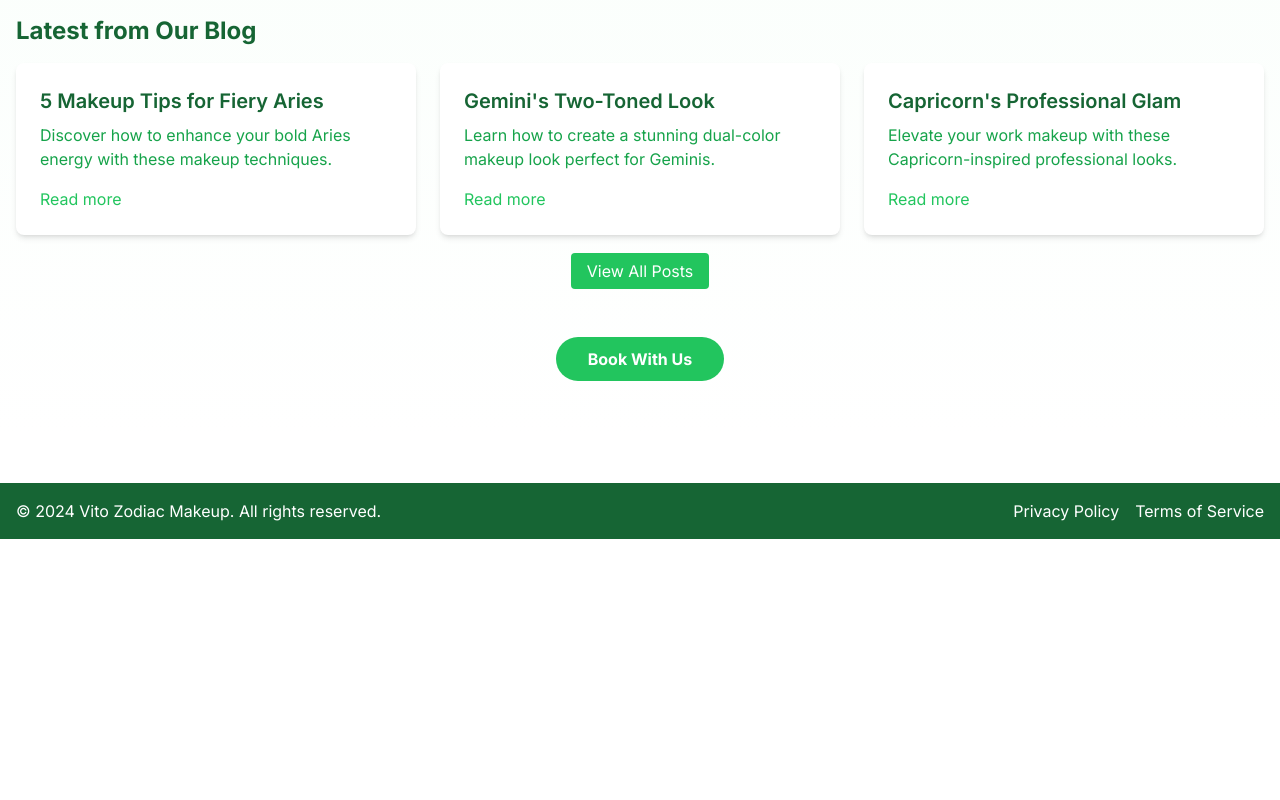
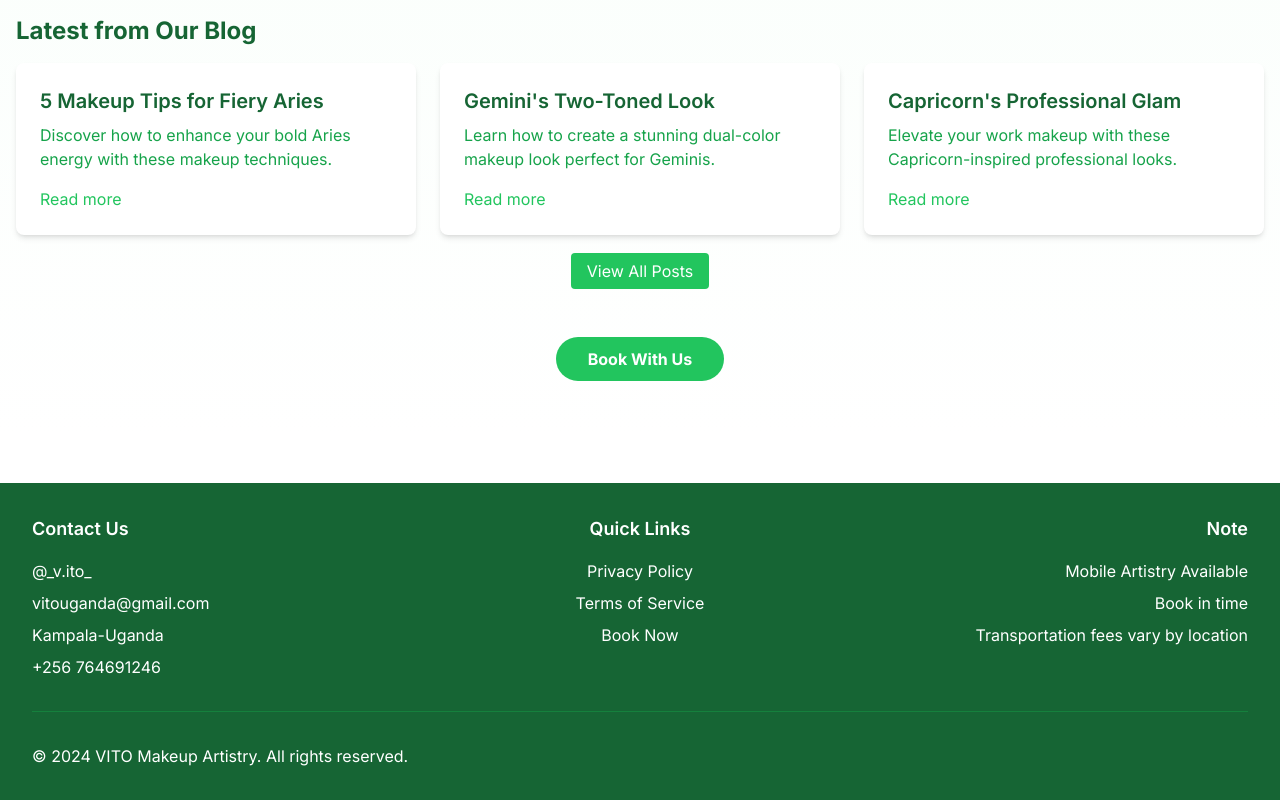
Before and after one commit to Mozart299/vito-makeup, a Next.js app: page / in a window 1280 px wide. Shown: the part 1234-2034 px from the top of the page. Before the commit the page ends 1773 px from the top, so only its background shows below. Built offline with nearby package versions, Linux system fonts and the light colour scheme.

Commit message:
Revamp footer component with contact information, quick links, and business hours

```diff
--- a/src/app/components/footer.tsx
+++ b/src/app/components/footer.tsx
@@ -2,20 +2,50 @@ import Link from 'next/link'
 
 export default function Footer() {
     return (
-        <footer className="bg-green-800 text-white p-4 mt-12">
+        <footer className="bg-green-800 text-white p-8 mt-12">
             <div className="container mx-auto">
-                <div className="flex flex-col sm:flex-row justify-between items-center">
-                    <p className="text-center sm:text-left mb-4 sm:mb-0">
-                        © {new Date().getFullYear()} Vito Zodiac Makeup. All rights reserved.
-                    </p>
-                    <nav className="flex flex-col sm:flex-row space-y-2 sm:space-y-0 sm:space-x-4">
-                        <Link href="/privacy" className="hover:text-green-300 text-center sm:text-left">
-                            Privacy Policy
-                        </Link>
-                        <Link href="/terms" className="hover:text-green-300 text-center sm:text-left">
-                            Terms of Service
-                        </Link>
-                    </nav>
+                <div className="grid grid-cols-1 md:grid-cols-3 gap-8">
+                    {/* Contact Information */}
+                    <div className="text-center md:text-left">
+                        <h3 className="font-semibold text-lg mb-4">Contact Us</h3>
+                        <div className="space-y-2">
+                            <p>@_v.ito_</p>
+                            <p>vitouganda@gmail.com</p>
+                            <p>Kampala-Uganda</p>
+                            <p>+256 764691246</p>
+                        </div>
+                    </div>
+
+                    {/* Quick Links */}
+                    <div className="text-center">
+                        <h3 className="font-semibold text-lg mb-4">Quick Links</h3>
+                        <nav className="flex flex-col space-y-2">
+                            <Link href="/privacy" className="hover:text-green-300">
+                                Privacy Policy
+                            </Link>
+                            <Link href="/terms" className="hover:text-green-300">
+                                Terms of Service
+                            </Link>
+                            <Link href="/contact" className="hover:text-green-300">
+                                Book Now
+                            </Link>
+                        </nav>
+                    </div>
+
+                    {/* Business Hours */}
+                    <div className="text-center md:text-right">
+                        <h3 className="font-semibold text-lg mb-4">Note</h3>
+                        <div className="space-y-2">
+                            <p>Mobile Artistry Available</p>
+                            <p>Book in time</p>
+                            <p>Transportation fees vary by location</p>
+                        </div>
+                    </div>
+                </div>
+
+                {/* Copyright */}
+                <div className="border-t border-green-700 mt-8 pt-8 text-center md:text-left">
+                    <p>© {new Date().getFullYear()} VITO Makeup Artistry. All rights reserved.</p>
                 </div>
             </div>
         </footer>
```
